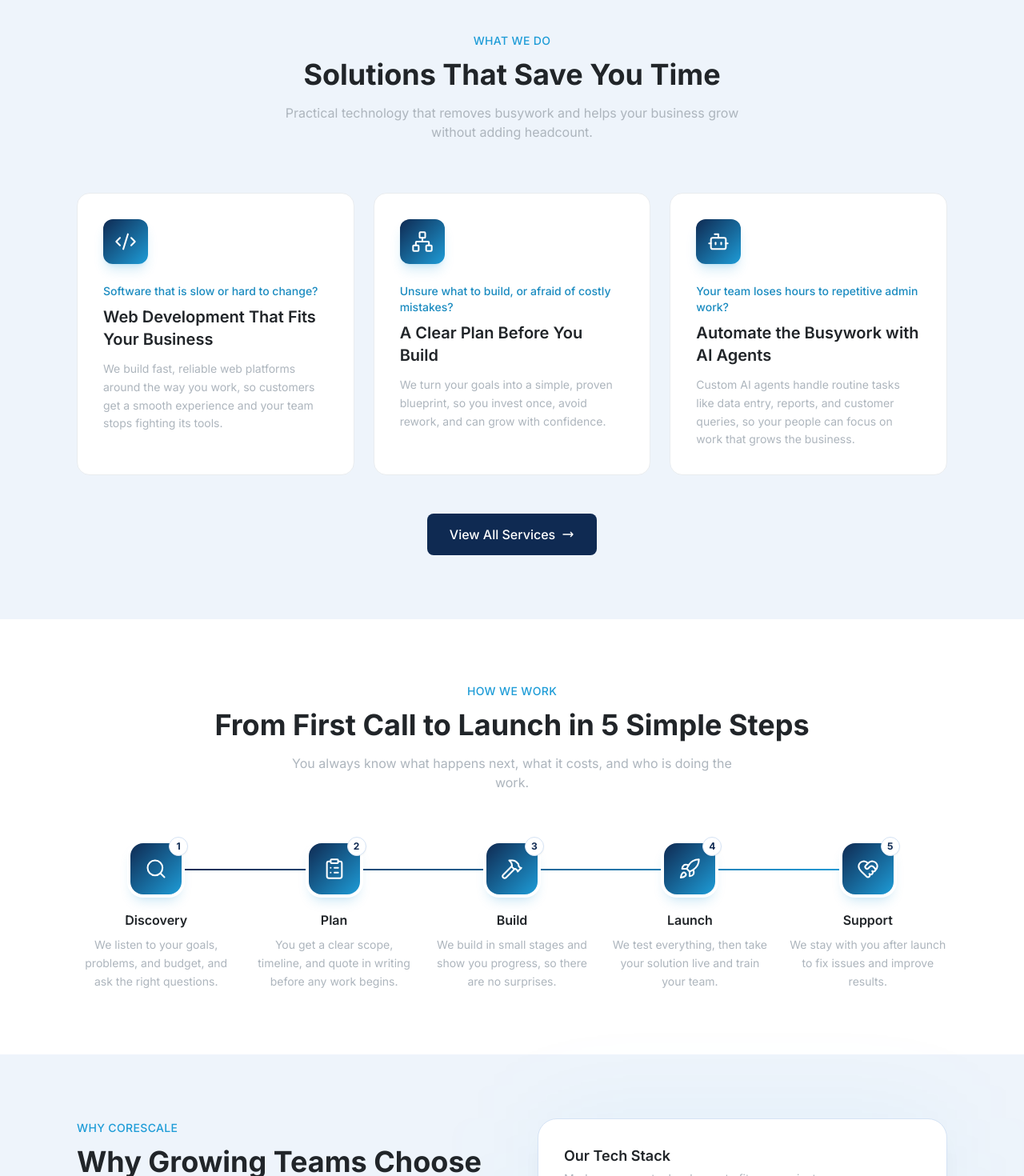
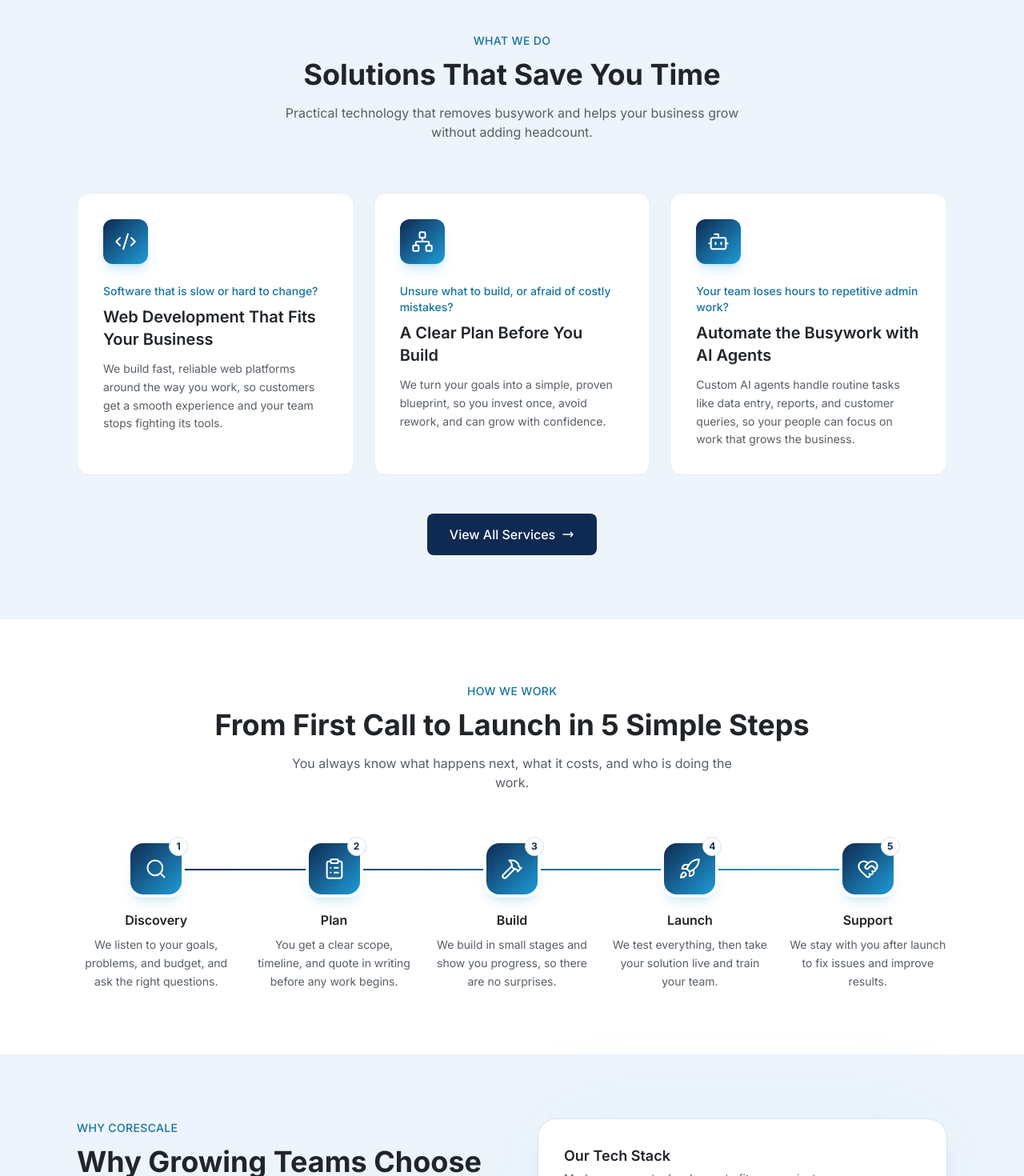
Before and after one commit to dulshan300/corescale-web, a Nuxt app: page / in a window 1280 px wide. Shown: the part 980-2450 px from the top of the page at 80% size. Built offline with nearby package versions, Linux system fonts and the light colour scheme.

Commit message:
feat: update accent color usage across multiple components for improved visual consistency

```diff
--- a/app/components/AppHeader.vue
+++ b/app/components/AppHeader.vue
@@ -11,7 +11,7 @@
           :key="link.path"
           :to="link.path"
           class="text-sm text-dark-600 hover:text-brand-900 transition-colors font-medium"
-          active-class="!text-accent-500"
+          active-class="!text-accent-700"
         >
           {{ link.label }}
         </NuxtLink>
@@ -40,7 +40,7 @@
           :key="link.path"
           :to="link.path"
           class="text-sm text-dark-600 hover:text-brand-900 transition-colors font-medium"
-          active-class="!text-accent-500"
+          active-class="!text-accent-700"
           @click="mobileOpen = false"
         >
           {{ link.label }}
--- a/app/error.vue
+++ b/app/error.vue
@@ -2,7 +2,7 @@
   <NuxtLayout>
     <section class="bg-gradient-to-b from-brand-50 to-white section-padding pt-40 pb-32">
       <div class="container-custom text-center">
-        <p class="text-accent-500 text-sm font-medium tracking-wide uppercase mb-3">
+        <p class="text-accent-700 text-sm font-medium tracking-wide uppercase mb-3">
           {{ is404 ? 'Error 404' : `Error ${error.statusCode}` }}
         </p>
         <h1 class="text-4xl md:text-6xl font-bold mb-4 text-dark-900">
--- a/app/pages/about.vue
+++ b/app/pages/about.vue
@@ -41,7 +41,7 @@
       <ClientOnly><HeroNetwork /></ClientOnly>
       <div class="relative container-custom">
         <div class="text-center mb-12">
-          <span class="text-accent-500 text-sm font-medium tracking-wide uppercase mb-3 block">What We Have Built</span>
+          <span class="text-accent-700 text-sm font-medium tracking-wide uppercase mb-3 block">What We Have Built</span>
           <h2 class="text-3xl md:text-4xl font-bold mb-4 text-dark-900">Our Expertise</h2>
           <p class="text-dark-500 max-w-xl mx-auto">
             Hands-on experience in the areas that help startups and growing businesses the most.
@@ -84,7 +84,7 @@
     <section class="section-padding bg-white">
       <div class="container-custom">
         <div class="text-center mb-10">
-          <span class="text-accent-500 text-sm font-medium tracking-wide uppercase mb-3 block">Global Reach</span>
+          <span class="text-accent-700 text-sm font-medium tracking-wide uppercase mb-3 block">Global Reach</span>
           <h2 class="text-3xl font-bold mb-4 text-dark-900">Clients Around the World</h2>
           <p class="text-dark-500 max-w-xl mx-auto">
             Based in Sri Lanka, we have worked with clients in 25+ countries across six continents.
--- a/app/pages/index.vue
+++ b/app/pages/index.vue
@@ -8,7 +8,7 @@
         <div class="container-custom text-center">
           <div class="inline-flex items-center gap-2 bg-accent-50 border border-accent-200 rounded-full px-4 py-1.5 mb-8">
             <span class="w-2 h-2 bg-accent-500 rounded-full animate-pulse"></span>
-            <span class="text-accent-600 text-xs font-medium tracking-wide uppercase">For Startups &amp; Growing Businesses</span>
+            <span class="text-accent-700 text-xs font-medium tracking-wide uppercase">For Startups &amp; Growing Businesses</span>
           </div>
           <h1 class="text-4xl md:text-6xl lg:text-7xl font-bold leading-tight mb-6 tracking-tight text-dark-900">
             Automate the Busywork.<br />
@@ -63,7 +63,7 @@
     <section class="section-padding bg-brand-50">
       <div class="container-custom">
         <div class="text-center mb-16">
-          <span class="text-accent-500 text-sm font-medium tracking-wide uppercase mb-3 block">What We Do</span>
+          <span class="text-accent-700 text-sm font-medium tracking-wide uppercase mb-3 block">What We Do</span>
           <h2 class="text-3xl md:text-4xl font-bold mb-4 text-dark-900">Solutions That Save You Time</h2>
           <p class="text-dark-500 max-w-xl mx-auto">
             Practical technology that removes busywork and helps your business grow without adding headcount.
@@ -78,7 +78,7 @@
             <div class="w-14 h-14 bg-gradient-to-br from-brand-900 to-accent-500 text-white rounded-xl flex items-center justify-center mb-6 shadow-lg shadow-accent-500/20 group-hover:scale-105 transition-transform">
               <component :is="service.icon" class="w-7 h-7" :stroke-width="1.75" />
             </div>
-            <p class="text-accent-600 text-sm font-medium mb-2">{{ service.pain }}</p>
+            <p class="text-accent-700 text-sm font-medium mb-2">{{ service.pain }}</p>
             <h3 class="text-xl font-semibold mb-3 text-dark-900">{{ service.title }}</h3>
             <p class="text-dark-500 text-sm leading-relaxed">{{ service.description }}</p>
             <div class="absolute bottom-8 right-8 opacity-0 group-hover:opacity-100 transition-opacity">
@@ -103,7 +103,7 @@
     <section class="section-padding bg-white">
       <div class="container-custom">
         <div class="text-center mb-16">
-          <span class="text-accent-500 text-sm font-medium tracking-wide uppercase mb-3 block">How We Work</span>
+          <span class="text-accent-700 text-sm font-medium tracking-wide uppercase mb-3 block">How We Work</span>
           <h2 class="text-3xl md:text-4xl font-bold mb-4 text-dark-900">From First Call to Launch in 5 Simple Steps</h2>
           <p class="text-dark-500 max-w-xl mx-auto">
             You always know what happens next, what it costs, and who is doing the work.
@@ -151,7 +151,7 @@
       <div class="container-custom">
         <div class="grid grid-cols-1 lg:grid-cols-2 gap-16 items-center">
           <div>
-            <span class="text-accent-500 text-sm font-medium tracking-wide uppercase mb-3 block">Why Corescale</span>
+            <span class="text-accent-700 text-sm font-medium tracking-wide uppercase mb-3 block">Why Corescale</span>
             <h2 class="text-3xl md:text-4xl font-bold mb-6 text-dark-900">Why Growing Teams Choose Us</h2>
             <p class="text-dark-500 mb-8 leading-relaxed">
               We pair strong technical skills with a practical business mindset. You get a small, responsive team that keeps things simple, respects your budget, and builds systems that grow with you.
--- a/app/pages/privacy-policy.vue
+++ b/app/pages/privacy-policy.vue
@@ -23,8 +23,8 @@
           <h2 class="text-xl font-bold mb-2 text-dark-900">Questions about your privacy?</h2>
           <p class="text-dark-500">
             Email us at
-            <a href="mailto:info@corescale.dev" class="text-accent-600 hover:underline">info@corescale.dev</a>
-            or visit our <NuxtLink to="/contact" class="text-accent-600 hover:underline">contact page</NuxtLink>.
+            <a href="mailto:info@corescale.dev" class="text-accent-700 hover:underline">info@corescale.dev</a>
+            or visit our <NuxtLink to="/contact" class="text-accent-700 hover:underline">contact page</NuxtLink>.
           </p>
         </div>
       </div>
--- a/app/pages/services.vue
+++ b/app/pages/services.vue
@@ -21,10 +21,10 @@
         >
           <div :class="{ 'lg:order-2': index % 2 === 1 }">
             <div class="inline-flex items-center gap-2 bg-accent-50 border border-accent-200 rounded-full px-3 py-1 mb-4">
-              <span class="text-accent-600 text-xs font-medium">{{ service.tag }}</span>
+              <span class="text-accent-700 text-xs font-medium">{{ service.tag }}</span>
             </div>
             <h2 class="text-2xl md:text-3xl font-bold mb-2 text-dark-900">{{ service.title }}</h2>
-            <p class="text-accent-600 font-medium mb-4">{{ service.pain }}</p>
+            <p class="text-accent-700 font-medium mb-4">{{ service.pain }}</p>
             <p class="text-dark-500 mb-6 leading-relaxed">{{ service.description }}</p>
             <ul class="space-y-3">
               <li v-for="item in service.features" :key="item" class="flex items-center gap-2 text-sm text-dark-600">
@@ -46,7 +46,7 @@
     <section class="section-padding bg-brand-50 border-y border-brand-100">
       <div class="container-custom max-w-3xl">
         <div class="text-center mb-12">
-          <span class="text-accent-500 text-sm font-medium tracking-wide uppercase mb-3 block">FAQ</span>
+          <span class="text-accent-700 text-sm font-medium tracking-wide uppercase mb-3 block">FAQ</span>
           <h2 class="text-3xl font-bold mb-4 text-dark-900">Frequently Asked Questions</h2>
           <p class="text-dark-500">Quick answers to what clients ask us most.</p>
         </div>
--- a/app/pages/terms-of-service.vue
+++ b/app/pages/terms-of-service.vue
@@ -23,8 +23,8 @@
           <h2 class="text-xl font-bold mb-2 text-dark-900">Questions about these terms?</h2>
           <p class="text-dark-500">
             Email us at
-            <a href="mailto:info@corescale.dev" class="text-accent-600 hover:underline">info@corescale.dev</a>
-            or visit our <NuxtLink to="/contact" class="text-accent-600 hover:underline">contact page</NuxtLink>.
+            <a href="mailto:info@corescale.dev" class="text-accent-700 hover:underline">info@corescale.dev</a>
+            or visit our <NuxtLink to="/contact" class="text-accent-700 hover:underline">contact page</NuxtLink>.
           </p>
         </div>
       </div>
--- a/tailwind.config.ts
+++ b/tailwind.config.ts
@@ -42,11 +42,11 @@ export default {
           100: '#f1f3f5',
           200: '#e9ecef',
           300: '#dee2e6',
-          400: '#ced4da',
-          500: '#adb5bd',
-          600: '#868e96',
-          700: '#495057',
-          800: '#343a40',
+          400: '#6c757d',
+          500: '#575e66',
+          600: '#495057',
+          700: '#343a40',
+          800: '#2b3035',
           900: '#212529',
           950: '#16191d',
         },
```
